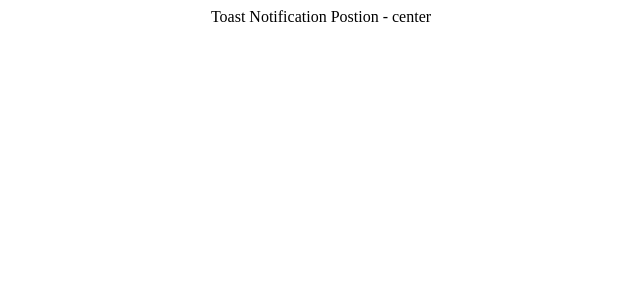
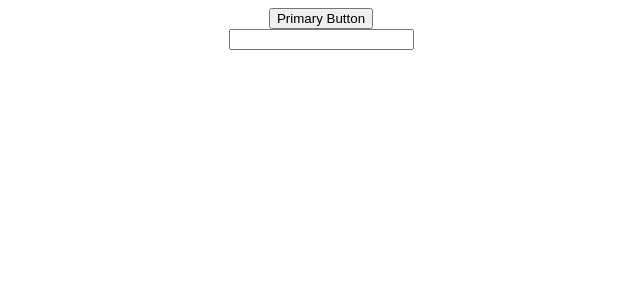
Before and after one commit to Kgiruc/ts-react, a React (Vite) app in the folder ts-react/: page / in a window 1280 px wide. Shown: the top 300 px of the page, without its empty margins (319-959 px from the left). Built offline with nearby package versions, Linux system fonts and the light colour scheme.

Commit message:
tsx basic

```diff
--- a/ts-react/src/App.tsx
+++ b/ts-react/src/App.tsx
@@ -7,27 +7,17 @@ import Private from "./componenets/auth/Private";
 import List from "./componenets/generics/List";
 import RandomNumber from "./componenets/restriction/RandomNumber";
 import Toast from "./componenets/templeteliterals/Toast";
+import Button from "./componenets/html/Button";
+import Input from "./componenets/html/Input";
 
-
-const listelo = [
-  {
-    first: 'elo',
-    last: 'zero'
-  },
-  {
-    first: 'belo',
-    last: 'fero'
-  },
-  {
-    first: 'helo',
-    last: 'perospero'
-  },
-]
 
 function App() {
   return (
     <div className="App">
-    <Toast position='center' />
+      <Button varient="primary" onClick={() => console.log('clicker')}>
+        Primary Button
+      </Button>
+      <Input />
     </div>
   );
 }
--- /dev/null
+++ b/ts-react/src/componenets/html/Button.tsx
@@ -0,0 +1,14 @@
+type ButtonProps = {
+    varient: 'primary' | 'secondary'
+    children: string
+} & Omit< React.ComponentProps<'button'>, 'children'>
+
+function Button({ varient, children, ...rest }: ButtonProps) {
+    return (
+        <button className={`class-with-${varient}`} {...rest}>
+            {children}
+        </button>
+    )
+}
+
+export default Button
--- /dev/null
+++ b/ts-react/src/componenets/html/Input.tsx
@@ -0,0 +1,9 @@
+type InputProps = React.ComponentProps<'input'>
+
+function Input(props: InputProps) {
+  return (
+    <input  {...props} />
+  )
+}
+
+export default Input
```
